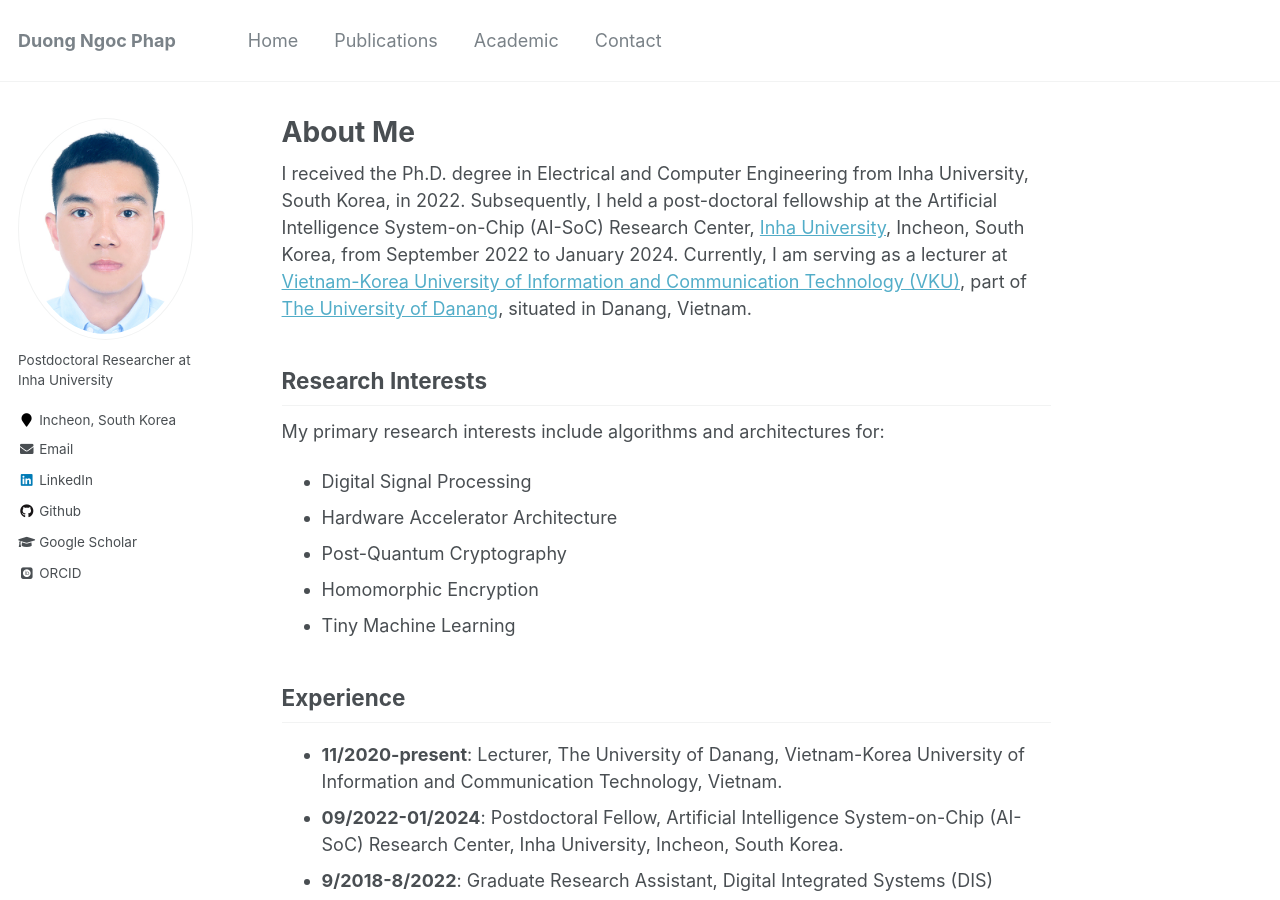
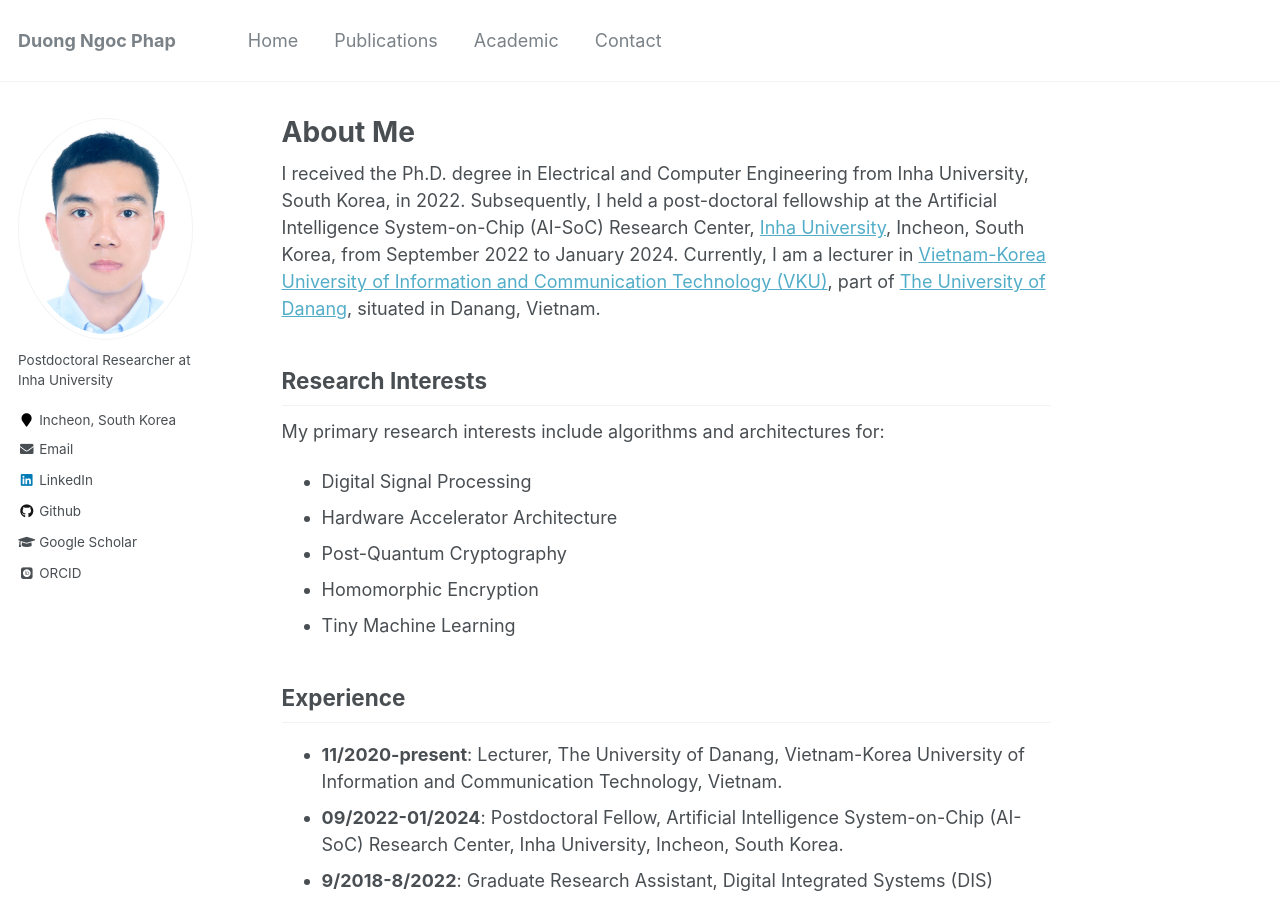
Before and after one commit to phapdn/phapdn.github.io, a Jekyll site: the page built from _pages/about.md, in a window 1280 px wide and 900 px high. Built offline with Jekyll 4.4.1, drawn with Linux system fonts in a browser that asks for light colours; some web fonts are replaced.

Commit message:
Update about.md

```diff
--- a/_pages/about.md
+++ b/_pages/about.md
@@ -7,7 +7,7 @@ redirect_from:
   - /about/
   - /about.html
 ---
-I received the Ph.D. degree in Electrical and Computer Engineering from Inha University, South Korea, in 2022. Subsequently, I held a post-doctoral fellowship at the Artificial Intelligence System-on-Chip (AI-SoC) Research Center, [Inha University](https://eng.inha.ac.kr/eng/index.do), Incheon, South Korea, from September 2022 to January 2024. Currently, I am serving as a lecturer at [Vietnam-Korea University of Information and Communication Technology (VKU)](https://vku.udn.vn/), part of [The University of Danang](https://www.udn.vn/english), situated in Danang, Vietnam.
+I received the Ph.D. degree in Electrical and Computer Engineering from Inha University, South Korea, in 2022. Subsequently, I held a post-doctoral fellowship at the Artificial Intelligence System-on-Chip (AI-SoC) Research Center, [Inha University](https://eng.inha.ac.kr/eng/index.do), Incheon, South Korea, from September 2022 to January 2024. Currently, I am a lecturer in [Vietnam-Korea University of Information and Communication Technology (VKU)](https://vku.udn.vn/), part of [The University of Danang](https://www.udn.vn/english), situated in Danang, Vietnam.
 
 ## Research Interests
 
```
